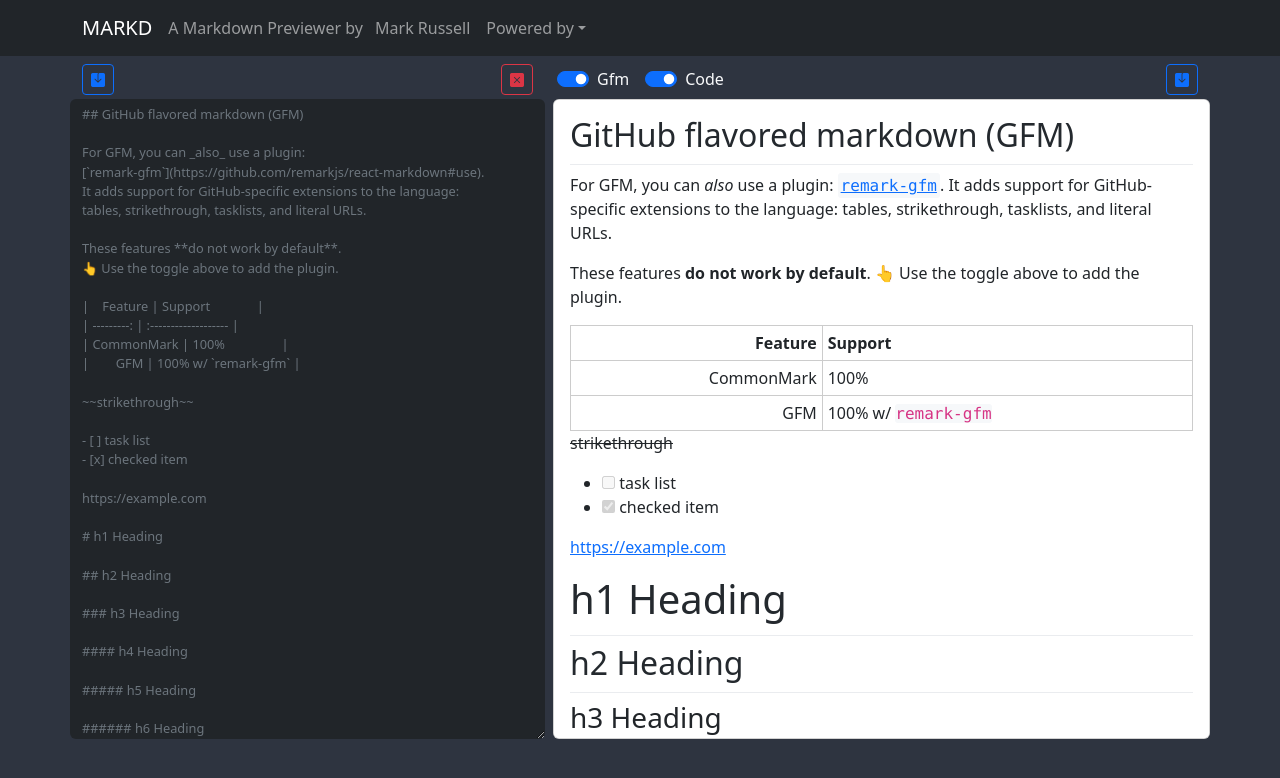
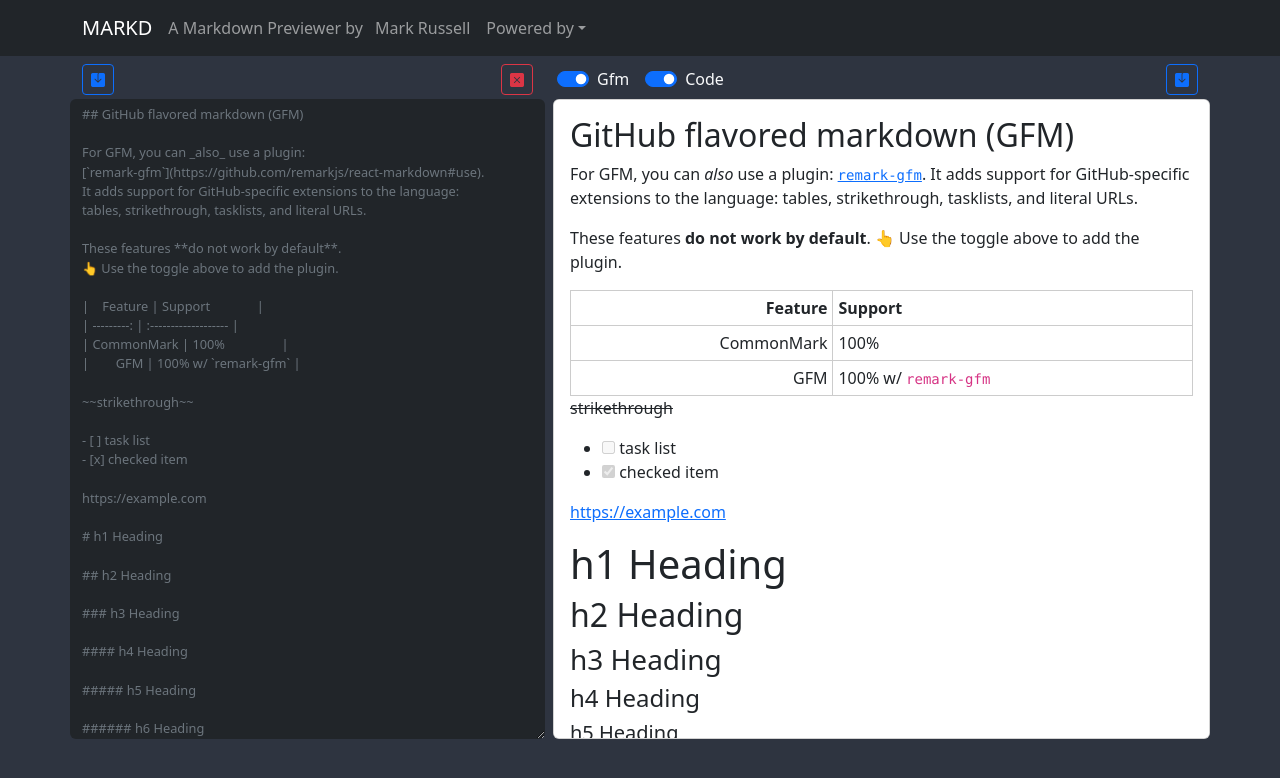
Before and after one commit to markrusselldev/markd, a React (Create React App) app: page / in a window 1280 px wide. Shown: the top 778 px of the page. Built offline with nearby package versions, Linux system fonts and the light colour scheme.

Commit message:
/public/ added to urls in index.html

```diff
--- a/package.json
+++ b/package.json
@@ -22,7 +22,7 @@
   },
   "scripts": {
     "start": "react-scripts start",
-    "build": "react-scripts build",
+    "build": "react-scripts build && cp build/index.html build/404.html",
     "test": "react-scripts test",
     "eject": "react-scripts eject",
     "predeploy": "npm run build",
--- a/public/index.html
+++ b/public/index.html
@@ -2,16 +2,16 @@
 <html lang="en">
   <head>
     <meta charset="utf-8" />
-    <link rel="icon" href="/favicon.ico" />
+    <link rel="icon" href="/public/favicon.ico" />
     <meta name="viewport" content="width=device-width, initial-scale=1" />
     <meta name="theme-color" content="#000000" />
-    <meta name="description" content="Web site created using create-react-app" />
-    <link rel="apple-touch-icon" href="/logo192.png" />
+    <meta name="description" content="A markdown previewer using react-markdown" />
+    <link rel="apple-touch-icon" href="/public/logo192.png" />
     <!--
       manifest.json provides metadata used when your web app is installed on a
       user's mobile device or desktop. See https://developers.google.com/web/fundamentals/web-app-manifest/
     -->
-    <link rel="manifest" href="/manifest.json" />
+    <link rel="manifest" href="/public/manifest.json" />
     <!--
       Notice the use of %PUBLIC_URL% in the tags above.
       It will be replaced with the URL of the `public` folder during the build.
@@ -24,7 +24,7 @@
     <!-- Syntax highlighting for rehype-highlight -->
     <link rel="stylesheet" href="https://cdnjs.cloudflare.com/ajax/libs/highlight.js/11.4.0/styles/github-dark.min.css" />
 
-    <title>React App</title>
+    <title>MARKD - A markdown previewer by Mark Russell</title>
   </head>
   <body>
     <noscript>You need to enable JavaScript to run this app.</noscript>
--- a/src/App.css
+++ b/src/App.css
@@ -1,76 +1,3 @@
-/* Global Styles */
-h1,
-h2 {
-  color: #24292e;
-  padding-bottom: 0.3em;
-  border-bottom: 1px solid #eaecef;
-}
-
-p {
-  line-height: 1.5;
-}
-
-p code {
-  padding: 3px;
-}
-
-pre {
-  background-color: #f6f8fa;
-  padding: 16px;
-}
-
-code {
-  overflow: auto;
-  font-size: 16px;
-  width: 800px;
-  line-height: 1.45;
-  background-color: #f6f8fa;
-  border-radius: 3px;
-  font-family: SFMono-Regular, Consolas, Liberation Mono, Menlo, monospace;
-}
-
-img {
-  max-width: 100%;
-}
-
-blockquote {
-  padding: 0 1em;
-  color: #6a737d;
-  border-left: 0.25em solid #dfe2e5;
-  margin-left: 0;
-}
-
-/* Component Styles */
-.Marked {
-  font-family: -apple-system, BlinkMacSystemFont, Segoe UI, Helvetica, Arial, sans-serif, Apple Color Emoji, Segoe UI Emoji, Segoe UI Symbol;
-  padding: 10px;
-}
-
-.Markdown-editor {
-  width: 48%;
-  height: 90vh;
-  float: left;
-  background: #2e3440; /*#1c1b22;*/
-  color: #ccc;
-  font-size: 16px;
-  padding: 5px;
-  overflow-y: scroll;
-}
-
-.Markdown-preview {
-  width: 48%;
-  height: 90vh;
-  float: right;
-  overflow-y: scroll;
-}
-
-@media only screen and (max-width: 600px) {
-  .Markdown-editor,
-  .Markdown-preview {
-    width: 99%;
-  }
-}
-
 /* Help react-markup display tables */
 
 .table-container {
```
